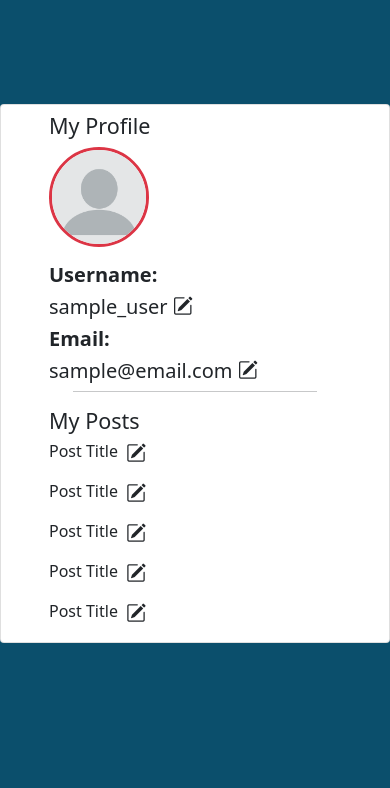
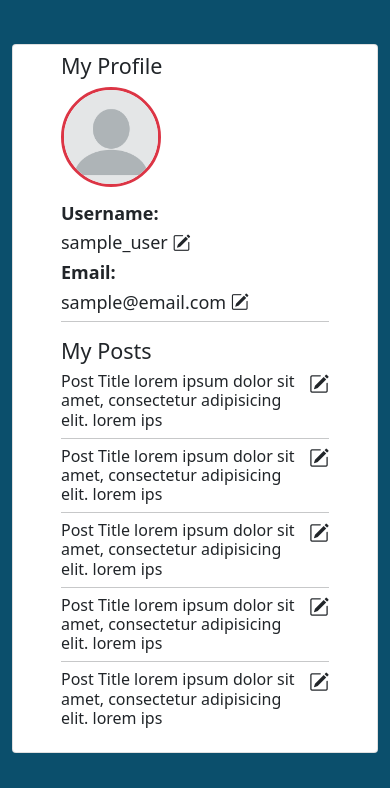
Before and after one commit to sunipan/quickscope, a PHP site: page /my-profile.php in a window 390 px wide. Shown: the part 56-844 px from the top of the page. Run offline with PHP 8.4, Linux system fonts and the light colour scheme; some libraries are stand-ins or nearby versions.

Commit message:
fixed responsiveness of profile page

```diff
--- a/src/client/css/style.css
+++ b/src/client/css/style.css
@@ -30,6 +30,10 @@
 #sign_up,
 #profile_card {
   margin-top: 10em;
+}
+
+#profile_card {
+  max-width: 1400px;
 }
 
 .form-container {
@@ -67,3 +71,10 @@
     max-width: 1140px !important;
   }
 }
+
+@media (max-width: 576px) {
+  .profile_user,
+  .profile_email {
+    font-size: 18px !important;
+  }
+}
--- a/src/client/my-profile.php
+++ b/src/client/my-profile.php
@@ -34,8 +34,8 @@ require('components/header.php'); ?>
     </div>
   </div>
   </div> -->
-<div id="profile_card">
-  <div class="card col-md-8 m-auto px-5">
+<div class="container-fluid post-container">
+  <div class="card col-md-8 m-auto px-5 pb-3">
     <div class="row d-flex justify-content-center align-items-center">
       <div class="col-md-4 offset-md-1 mt-2">
         <h4 class='text-black'>My Profile</h4>
@@ -44,21 +44,21 @@ require('components/header.php'); ?>
         </figure>
       </div>
       <div class="col-md-7">
-        <h5 class="text-black fw-bold">Username:</h5>
-        <h5>sample_user
+        <h5 class="text-black profile_user fw-bold">Username:</h5>
+        <h5 class="profile_user">sample_user
           <a class="text-dark text-decoration-none" href="profile-edit.php">
             <i class="bi bi-pencil-square"></i>
           </a>
         </h5>
         </a>
-        <h5 class='text-black fw-bold'>Email:</h5>
-        <h5>sample@email.com <a class="text-dark" href="profile-edit.php">
+        <h5 class='text-black fw-bold profile_email'>Email:</h5>
+        <h5 class="profile_email">sample@email.com <a class="text-dark" href="profile-edit.php">
             <i class="bi bi-pencil-square"></i>
           </a>
         </h5>
       </div>
     </div>
-    <hr class="mx-4 mt-0 mb-2">
+    <hr class="mt-0 mb-2">
     <div class="row">
       <div class="col-md-4 offset-md-1 mt-2">
         <h4 class='text-black'>My Posts</h4>
@@ -67,13 +67,15 @@ require('components/header.php'); ?>
     <?php for ($i = 0; $i < 5; $i++) {
       echo '<div class="row">
       <div class="col-md-10 offset-md-1">
-        <h6 class="text-dark d-flex post_title_profile">Post Title
+        <h6 class="text-dark d-flex">Post Title lorem ipsum dolor sit amet, consectetur adipisicing elit. lorem ips
           <a class="text-dark ms-2" href="post-detail.php">
             <h5><i class="bi bi-pencil-square"></i></h5>
           </a>
         </h6>
       </div>
     </div>';
+      if ($i < 4)
+        echo '<hr class="mt-0 mb-2">';
     } ?>
   </div>
 
```
